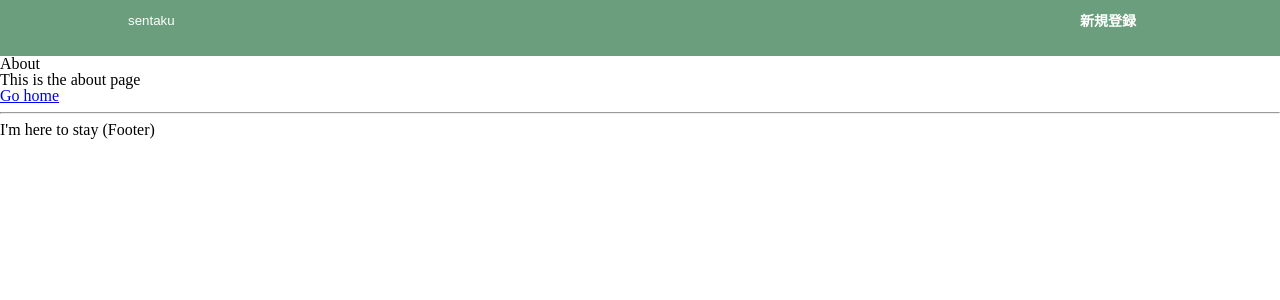
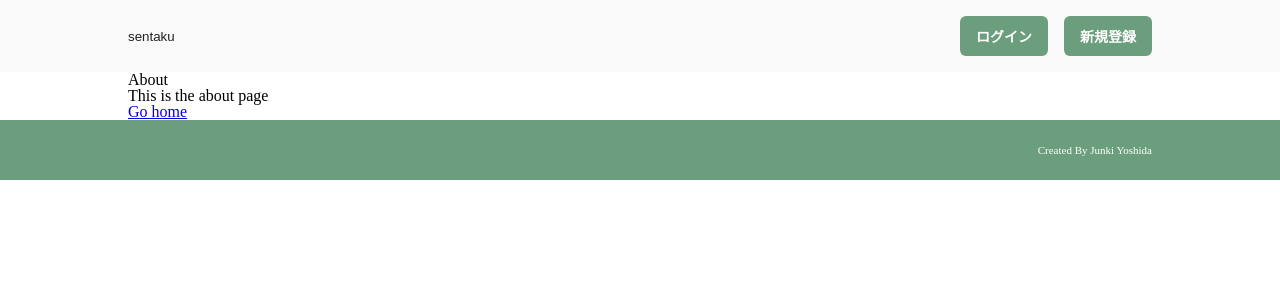
Before and after one commit to j9141997/sentaku, a Next.js app: page /about in a window 1280 px wide. Shown: the top 300 px of the page. Built offline with nearby package versions, Linux system fonts and the light colour scheme.

Commit message:
feat: styled-components

```diff
--- a/package.json
+++ b/package.json
@@ -10,6 +10,7 @@
     "lint-fix": "eslint --fix --ext .js,.jsx,.ts,.tsx  src/"
   },
   "dependencies": {
+    "@material-ui/core": "^4.11.0",
     "lodash": "^4.17.20",
     "next": "latest",
     "polished": "^4.0.1",
--- a/src/components/Layout.tsx
+++ b/src/components/Layout.tsx
@@ -1,13 +1,22 @@
-import React, { ReactNode } from 'react'
+import React, { FC, ReactNode } from 'react'
+import styled, { css } from 'styled-components'
+import Head from 'next/head'
+
+import { Theme, useTheme } from '../hooks/useTheme'
 import { Header } from '@components/organism/Header'
-import Head from 'next/head'
+import { Footer } from '@components/organism/Footer'
 
 type Props = {
   children?: ReactNode
   title?: string
 }
 
-const Layout = ({ children, title = 'This is the default title' }: Props) => (
+const Layout: FC<Props> = ({
+  children,
+  title = 'This is the default title',
+}) => {
+  const theme = useTheme()
+  return (
     <div>
       <Head>
         <title>{title}</title>
@@ -15,12 +24,22 @@ const Layout = ({ children, title = 'This is the default title' }: Props) => (
         <meta name="viewport" content="initial-scale=1.0, width=device-width" />
       </Head>
       <Header />
-    {children}
-    <footer>
-      <hr />
-      <span>I'm here to stay (Footer)</span>
-    </footer>
+      <main>
+        <StyledArticle themes={theme}>{children}</StyledArticle>
+      </main>
+      <Footer />
     </div>
   )
+}
 
+const StyledArticle = styled.article<{ themes: Theme }>`
+  ${({ themes }) => {
+    const { PC } = themes.size.mediaQuery
+
+    return css`
+      max-width: ${PC}px;
+      margin: 0 auto;
+    `
+  }}
+`
 export default Layout
--- /dev/null
+++ b/src/components/atom/SecondaryButton.tsx
@@ -0,0 +1,48 @@
+import React, { FC, ComponentProps } from 'react'
+import styled, { css } from 'styled-components'
+
+import { Theme, useTheme } from '../../hooks/useTheme'
+
+import { BaseButton, BaseButtonAnchor } from './BaseButton'
+
+type ButtonProps = ComponentProps<typeof BaseButton>
+type AnchorProps = ComponentProps<typeof BaseButtonAnchor>
+
+export const SecondaryButton: FC<ButtonProps> = (props) => {
+  const theme = useTheme()
+  return <SecondaryStyleButton themes={theme} {...props} />
+}
+
+export const SecondaryButtonAnchor: FC<AnchorProps> = (props) => {
+  const theme = useTheme()
+  return <SecondaryStyleButtonAnchor themes={theme} {...props} />
+}
+
+const SecondaryStyle = css`
+  ${({ themes }: { themes: Theme }) => {
+    const { palette } = themes
+
+    return css`
+      color: #fff;
+      border: none;
+      background-color: ${palette.MAIN};
+      color: #fff;
+
+      &.hover {
+        background-color: ${palette.hoverColor(palette.MAIN)};
+      }
+
+      &[disabled] {
+        background-color: ${palette.disableColor(palette.MAIN)};
+        color: ${palette.disableColor('#fff')};
+      }
+    `
+  }}
+`
+const SecondaryStyleButton = styled(BaseButton)`
+  ${SecondaryStyle}
+`
+
+const SecondaryStyleButtonAnchor = styled(BaseButtonAnchor)`
+  ${SecondaryStyle}
+`
--- /dev/null
+++ b/src/components/organism/Footer.tsx
@@ -0,0 +1,58 @@
+import React, { FC } from 'react'
+import styled, { css } from 'styled-components'
+
+import { Theme, useTheme } from '../../hooks/useTheme'
+
+export const Footer: FC = () => {
+  const theme = useTheme()
+
+  return (
+    <Wrapper themes={theme}>
+      <FooterContainer themes={theme}>
+        <Credit themes={theme}>Created By Junki Yoshida</Credit>
+      </FooterContainer>
+    </Wrapper>
+  )
+}
+
+const Wrapper = styled.footer<{ themes: Theme }>`
+  ${({ themes }) => {
+    const { size, palette } = themes
+    const { PC } = themes.size.mediaQuery
+
+    return css`
+      padding: 0 ${size.pxToRem(size.space.XS)};
+      jutify-content: space-between;
+      height: 60px;
+      background: ${palette.MAIN};
+    `
+  }}
+`
+
+const FooterContainer = styled.div<{ themes: Theme }>`
+  ${({ themes }) => {
+    const { PC } = themes.size.mediaQuery
+
+    return css`
+      height: inherit;
+      display: flex;
+      align-items: center;
+      justify-content: flex-end;
+      color: #fff;
+      @media (min-width: ${PC}px) {
+        max-width: 1024px;
+        margin: 0 auto;
+      }
+    `
+  }}
+`
+
+const Credit = styled.div<{ themes: Theme }>`
+  ${({ themes }) => {
+    const { size } = themes
+
+    return css`
+      font-size: ${size.pxToRem(size.font.SHORT)};
+    `
+  }}
+`
--- a/src/components/organism/Header.tsx
+++ b/src/components/organism/Header.tsx
@@ -4,6 +4,7 @@ import styled, { css } from 'styled-components'
 import { Theme, useTheme } from '../../hooks/useTheme'
 
 import { PrimaryButton } from '@components/atom/PrimaryButton'
+import { SecondaryButton } from '@components/atom/SecondaryButton'
 
 type Props = {
   className?: string
@@ -16,13 +17,14 @@ export const Header: FC<Props> = ({ className }) => {
 
   return (
     <Wrapper themes={theme}>
-      <HeaderContainer>
+      <HeaderContainer themes={theme}>
         <HeaderColumn>
-          <HeaderLogo>{title}</HeaderLogo>
+          <HeaderLogo themes={theme}>{title}</HeaderLogo>
         </HeaderColumn>
 
         <HeaderColumn>
-          <PrimaryButton>新規登録</PrimaryButton>
+          <SecondaryButton>ログイン</SecondaryButton>
+          <PrimaryStyledButton themes={theme}>新規登録</PrimaryStyledButton>
         </HeaderColumn>
       </HeaderContainer>
     </Wrapper>
@@ -31,46 +33,70 @@ export const Header: FC<Props> = ({ className }) => {
 
 const Wrapper = styled.header<{ themes: Theme }>`
   ${({ themes }) => {
-    const { size, palette } = themes
+    const { size } = themes
     const { PC } = themes.size.mediaQuery
 
     return css`
       height: 56px;
       padding: 0 ${size.pxToRem(size.space.XS)};
-      background: ${palette.MAIN};
+      background: #f9f9f9;
 
-      @media (min-width: ${PC}) {
+      @media (min-width: ${PC}px) {
         height: 72px;
       }
     `
   }}
 `
 
-const HeaderContainer = styled.div`
+const HeaderContainer = styled.div<{ themes: Theme }>`
+  ${({ themes }) => {
+    const { PC } = themes.size.mediaQuery
+
+    return css`
       display: flex;
       align-items: center;
       justify-content: space-between;
-  @media (min-width: 1024px) {
+      height: inherit;
+      @media (min-width: ${PC}px) {
         max-width: 1024px;
         margin: 0 auto;
       }
     `
-
+  }}
+`
 const HeaderColumn = styled.div`
   display: flex;
   align-items: center;
   justify-content: space-between;
 `
 
-const HeaderLogo = styled.button`
+const HeaderLogo = styled.button<{ themes: Theme }>`
+  ${({ themes }) => {
+    const { palette } = themes
+    return css`
       padding: 0;
       border: none;
       background: none;
       box-sizing: border-box;
       cursor: pointer;
-  color: #fff;
+      color: ${palette.TEXT_BLACK};
 
       &:hover {
         opacity: 0.7;
       }
+      &:focus {
+        outline: 0;
+      }
     `
+  }}
+`
+
+const PrimaryStyledButton = styled(PrimaryButton)<{ themes: Theme }>`
+  ${({ themes }) => {
+    const { size } = themes
+
+    return css`
+      margin: 0 0 0 ${size.pxToRem(size.space.XS)};
+    `
+  }}
+`
--- a/src/pages/_document.tsx
+++ b/src/pages/_document.tsx
@@ -1,30 +1,53 @@
-import Document, { DocumentContext } from "next/document";
-import { ServerStyleSheet } from "styled-components";
+import Document, {
+  DocumentContext,
+  Html,
+  Head,
+  Main,
+  NextScript,
+} from 'next/document'
+import { ServerStyleSheet as StyledComponentSheets } from 'styled-components'
+import { ServerStyleSheets as MaterialUiServerStyleSheets } from '@material-ui/styles'
 
 export default class MyDocument extends Document {
-  static async getInitialProps(ctx: DocumentContext) {
-    const sheet = new ServerStyleSheet();
-    const originalRenderPage = ctx.renderPage;
+  static async getInitialProps(ctx: DocumentContext): Promise<any> {
+    const styledComponentSheets = new StyledComponentSheets()
+    const materialUiServerStyleSheets = new MaterialUiServerStyleSheets()
+    const originalRenderPage = ctx.renderPage
 
     try {
       ctx.renderPage = () =>
         originalRenderPage({
           enhanceApp: (App) => (props) =>
-            sheet.collectStyles(<App {...props} />),
-        });
+            styledComponentSheets.collectStyles(
+              materialUiServerStyleSheets.collect(<App {...props} />)
+            ),
+        })
 
-      const initialProps = await Document.getInitialProps(ctx);
+      const initialProps = await Document.getInitialProps(ctx)
       return {
         ...initialProps,
         styles: (
           <>
             {initialProps.styles}
-            {sheet.getStyleElement()}
+            {styledComponentSheets.getStyleElement()}
+            {materialUiServerStyleSheets.getStyleElement()}
           </>
         ),
-      };
+      }
     } finally {
-      sheet.seal();
+      styledComponentSheets.seal()
     }
   }
+
+  render(): any {
+    return (
+      <Html lang="ja">
+        <Head />
+        <body>
+          <Main />
+          <NextScript />
+        </body>
+      </Html>
+    )
+  }
 }
--- a/src/themes/createSize.ts
+++ b/src/themes/createSize.ts
@@ -25,6 +25,7 @@ export type SizeProps = {
   mediaQuery?: {
     SP?: number
     TABLET?: number
+    PC?: number
   }
 }
 
@@ -48,6 +49,7 @@ export type CreatedSizeTheme = {
   mediaQuery: {
     SP: number
     TABLET: number
+    PC: number
   }
 }
 
@@ -68,7 +70,7 @@ const getSpace = (size: number) => {
 }
 
 const defaultFontSize = { SHORT: 11, TALL: 14, GRANDE: 18, VENTI: 24 }
-const defaultMediaQuery = { SP: 599, TABLET: 959 }
+const defaultMediaQuery = { SP: 599, TABLET: 959, PC: 1024 }
 const defaultSpace = getSpace(defaultSpaceSize)
 
 export const defaultSize: CreatedSizeTheme = {
```
Also changed, not shown: src/pages/index.tsx (+4 -5 lines), .babelrc, 1 other file (tests, documents, lock files or other folders). Lines whose indentation alone changed are shown as unchanged.
